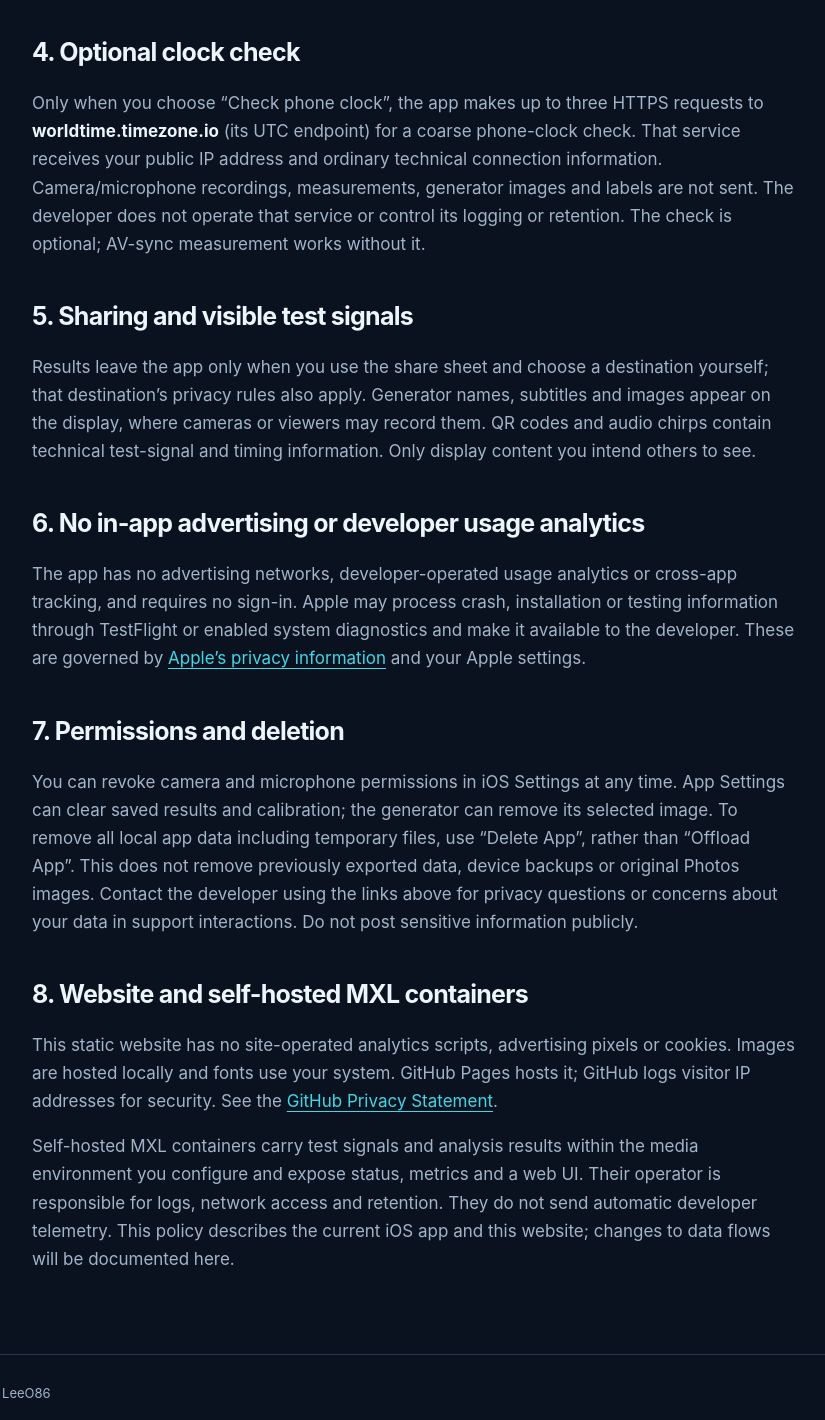
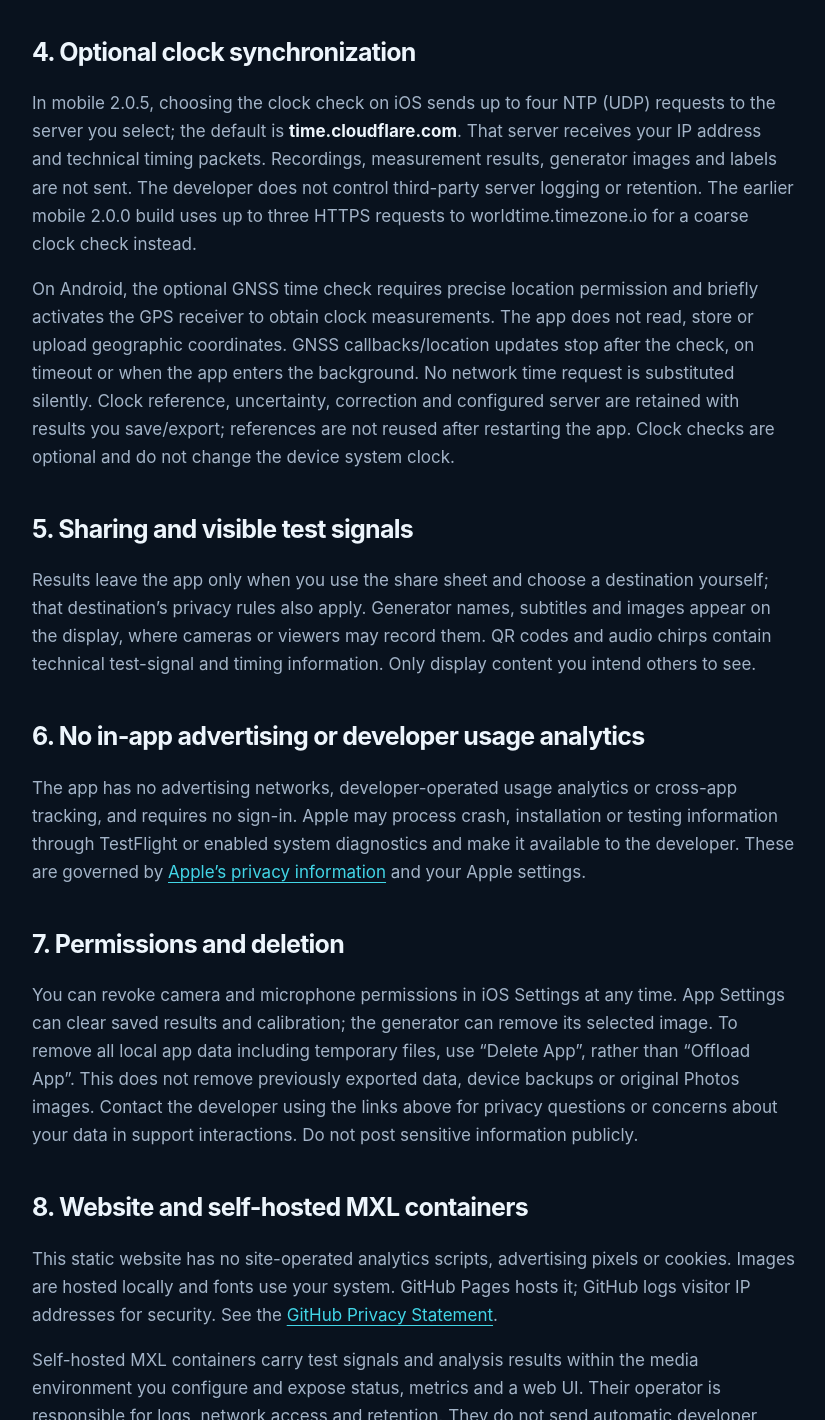
Before and after one commit to LeeO86/mxl-avsync, a plain HTML site: page privacy-en.html in a window 1280 px wide. Shown: the part 1380-2800 px from the top of the page, without its empty margins (226-1051 px from the left). Drawn offline with Linux system fonts and the light colour scheme.

Commit message:
Publish phone time-reference privacy information

```diff
--- a/privacy-en.html
+++ b/privacy-en.html
@@ -1,9 +1,9 @@
-<!doctype html><html lang="en"><head><meta charset="utf-8"><meta name="viewport" content="width=device-width,initial-scale=1"><title>Privacy policy — AVsync</title><meta name="description" content="AVsync privacy: on-device processing, optional clock check, retention and deletion."><link rel="icon" href="icon.svg" type="image/svg+xml"><link rel="stylesheet" href="styles.css"><meta name="theme-color" content="#09121e"></head><body><header class="wrap"><div class="nav"><a class="brand" href="./"><img src="icon.svg" width="42" height="42" alt="">AVsync</a><nav class="navlinks" aria-label="Navigation"><a href="./">About AVsync</a><a href="privacy.html" lang="de">Deutsch</a><a href="./#support">Support</a></nav></div></header><main class="wrap legal"><p class="eyebrow">AVsync · iOS</p><h1>Privacy policy</h1><p class="fine">Updated: 28 October 2026 · iOS app 2.0.0</p><p class="intro">AVsync measures audio/video offset and generates test signals. Camera and microphone data are processed on your device; the app does not upload them to the developer.</p>
+<!doctype html><html lang="en"><head><meta charset="utf-8"><meta name="viewport" content="width=device-width,initial-scale=1"><title>Privacy policy — AVsync</title><meta name="description" content="AVsync privacy: on-device processing, optional clock check, retention and deletion."><link rel="icon" href="icon.svg" type="image/svg+xml"><link rel="stylesheet" href="styles.css"><meta name="theme-color" content="#09121e"></head><body><header class="wrap"><div class="nav"><a class="brand" href="./"><img src="icon.svg" width="42" height="42" alt="">AVsync</a><nav class="navlinks" aria-label="Navigation"><a href="./">About AVsync</a><a href="privacy.html" lang="de">Deutsch</a><a href="./#support">Support</a></nav></div></header><main class="wrap legal"><p class="eyebrow">AVsync · iOS</p><h1>Privacy policy</h1><p class="fine">Updated: 31 October 2026 · App 2.0.5</p><p class="intro">AVsync measures audio/video offset and generates test signals. Camera and microphone data are processed on your device; the app does not upload them to the developer.</p>
 <h2>1. Developer and contact</h2><p>AVsync is provided by <strong>Adrian Hilber (GitHub: LeeO86)</strong>. Contact and support: <a href="https://github.com/LeeO86">GitHub profile</a> and <a href="https://github.com/LeeO86/mxl-avsync/issues">repository support</a>. GitHub issues are public. Do not post personal or confidential information there. The app has no user accounts.</p>
 <h2>2. Camera, microphone and calibration</h2><p>With your iOS permission, the app uses picture and sound to recognize test patterns, timecode and chirps locally. Live analysis buffers data in memory. Calibration saves short audio recordings and individual images in the app’s temporary directory so you can compare picture and sound. These files are not uploaded. They currently have no fixed automatic deletion period; iOS may purge temporary files. Clearing calibration in Settings removes the saved correction, but does not specifically delete those temporary recordings.</p>
 <h2>3. Data stored on the device</h2><ul><li><strong>Settings, calibration and measurements:</strong> the correction, saved date, operating system version, saved results and generator settings remain in app storage until you change or clear them, or delete the app and its data.</li><li><strong>Generator image:</strong> the iOS system picker provides only the image you select. The app stores a reduced copy, at most 512 pixels on its longest side, in its private directory. Replacing or removing it deletes that app-owned copy. Your original in Photos is unchanged.</li><li><strong>Local diagnostics:</strong> a cache file holds up to 120 recent status/measurement reports with technical detection and timing information, not camera images or audio recordings. It is not automatically transmitted. New entries replace older ones, and iOS may purge the cache.</li></ul><p>Depending on your Apple device and backup settings, local settings and app files may be included in a device backup. Results you export and any separately saved copies are outside the app’s control.</p>
-<h2>4. Optional clock check</h2><p>Only when you choose “Check phone clock”, the app makes up to three HTTPS requests to <strong>worldtime.timezone.io</strong> (its UTC endpoint) for a coarse phone-clock check. That service receives your public IP address and ordinary technical connection information. Camera/microphone recordings, measurements, generator images and labels are not sent. The developer does not operate that service or control its logging or retention. The check is optional; AV-sync measurement works without it.</p>
+<h2>4. Optional clock synchronization</h2><p>In mobile 2.0.5, choosing the clock check on iOS sends up to four NTP (UDP) requests to the server you select; the default is <strong>time.cloudflare.com</strong>. That server receives your IP address and technical timing packets. Recordings, measurement results, generator images and labels are not sent. The developer does not control third-party server logging or retention. The earlier mobile 2.0.0 build uses up to three HTTPS requests to worldtime.timezone.io for a coarse clock check instead.</p><p>On Android, the optional GNSS time check requires precise location permission and briefly activates the GPS receiver to obtain clock measurements. The app does not read, store or upload geographic coordinates. GNSS callbacks/location updates stop after the check, on timeout or when the app enters the background. No network time request is substituted silently. Clock reference, uncertainty, correction and configured server are retained with results you save/export; references are not reused after restarting the app. Clock checks are optional and do not change the device system clock.</p>
 <h2>5. Sharing and visible test signals</h2><p>Results leave the app only when you use the share sheet and choose a destination yourself; that destination’s privacy rules also apply. Generator names, subtitles and images appear on the display, where cameras or viewers may record them. QR codes and audio chirps contain technical test-signal and timing information. Only display content you intend others to see.</p>
 <h2>6. No in-app advertising or developer usage analytics</h2><p>The app has no advertising networks, developer-operated usage analytics or cross-app tracking, and requires no sign-in. Apple may process crash, installation or testing information through TestFlight or enabled system diagnostics and make it available to the developer. These are governed by <a href="https://www.apple.com/legal/privacy/">Apple’s privacy information</a> and your Apple settings.</p>
 <h2>7. Permissions and deletion</h2><p>You can revoke camera and microphone permissions in iOS Settings at any time. App Settings can clear saved results and calibration; the generator can remove its selected image. To remove all local app data including temporary files, use “Delete App”, rather than “Offload App”. This does not remove previously exported data, device backups or original Photos images. Contact the developer using the links above for privacy questions or concerns about your data in support interactions. Do not post sensitive information publicly.</p>
-<h2>8. Website and self-hosted MXL containers</h2><p>This static website has no site-operated analytics scripts, advertising pixels or cookies. Images are hosted locally and fonts use your system. GitHub Pages hosts it; GitHub logs visitor IP addresses for security. See the <a href="https://docs.github.com/en/site-policy/privacy-policies/github-general-privacy-statement">GitHub Privacy Statement</a>.</p><p>Self-hosted MXL containers carry test signals and analysis results within the media environment you configure and expose status, metrics and a web UI. Their operator is responsible for logs, network access and retention. They do not send automatic developer telemetry. This policy describes the current iOS app and this website; changes to data flows will be documented here.</p></main><footer class="wrap"><div class="footer"><span>AVsync / mxl-avsync · LeeO86</span><nav><a href="https://github.com/LeeO86">GitHub</a><a href="https://github.com/LeeO86/mxl-avsync/issues">Support</a></nav></div></footer></body></html>
+<h2>8. Website and self-hosted MXL containers</h2><p>This static website has no site-operated analytics scripts, advertising pixels or cookies. Images are hosted locally and fonts use your system. GitHub Pages hosts it; GitHub logs visitor IP addresses for security. See the <a href="https://docs.github.com/en/site-policy/privacy-policies/github-general-privacy-statement">GitHub Privacy Statement</a>.</p><p>Self-hosted MXL containers carry test signals and analysis results within the media environment you configure and expose status, metrics and a web UI. Their operator is responsible for logs, network access and retention. They do not send automatic developer telemetry. This policy describes the iOS app, the Android timing module and this website; changes to data flows will be documented here.</p></main><footer class="wrap"><div class="footer"><span>AVsync / mxl-avsync · LeeO86</span><nav><a href="https://github.com/LeeO86">GitHub</a><a href="https://github.com/LeeO86/mxl-avsync/issues">Support</a></nav></div></footer></body></html>
```
Also changed, not shown: privacy.html (+3 -3 lines).
